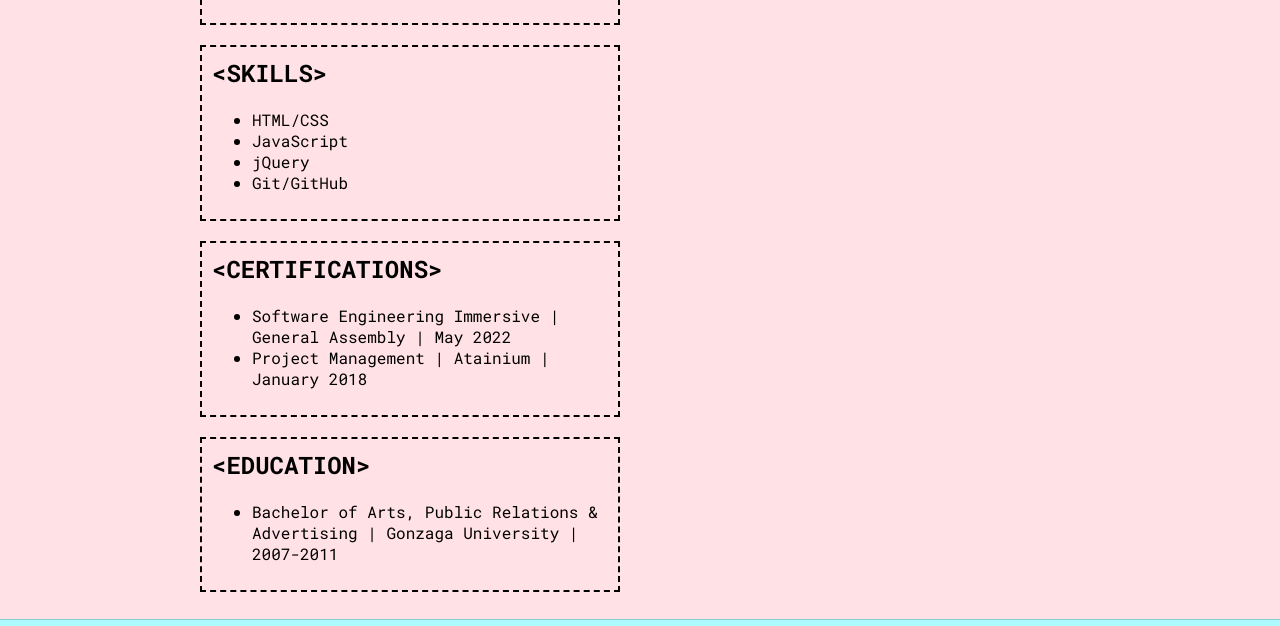
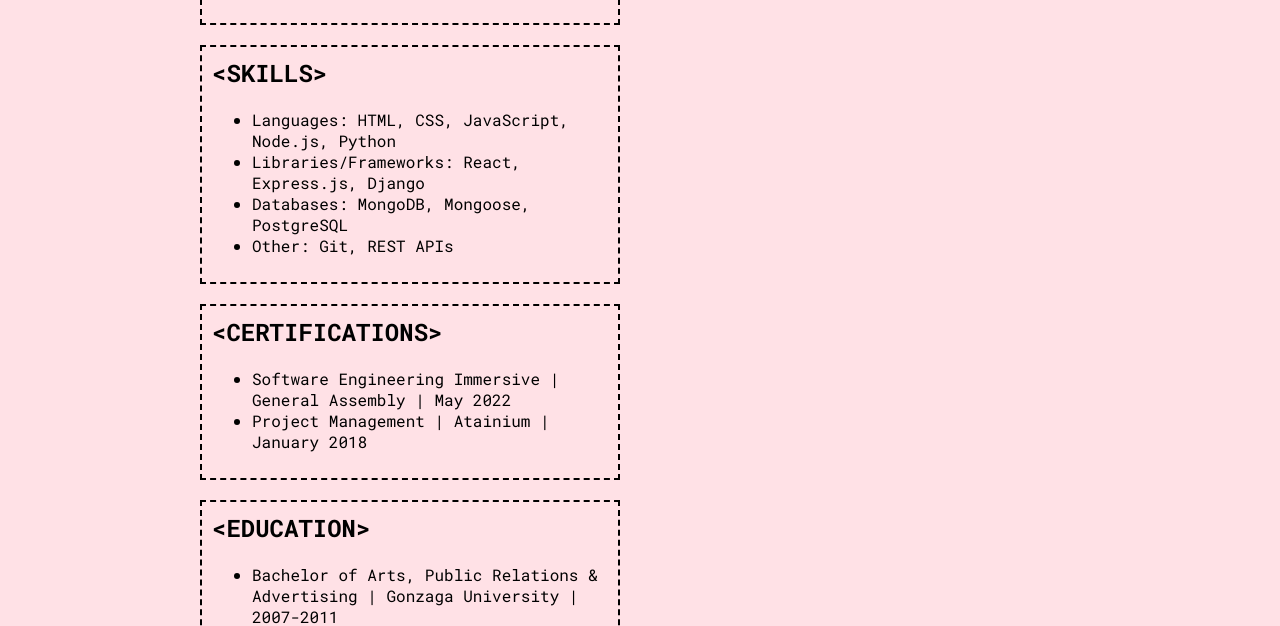
Before and after one commit to angelafrancisco/portfolio-website, a plain HTML site: page pages/resume.html in a window 1280 px wide. Shown: the part 1100-1726 px from the top of the page. Drawn offline with nearby package versions, Linux system fonts and the light colour scheme.

Commit message:
updating resume skills

```diff
--- a/pages/resume.html
+++ b/pages/resume.html
@@ -86,10 +86,10 @@
                 <div class="resume-box small">
                     <h2 class="resume-box-title">&lt;SKILLS&gt;</h2>
                     <ul class="skills-list">
-                        <li>HTML/CSS</li>
-                        <li>JavaScript</li>
-                        <li>jQuery</li>
-                        <li>Git/GitHub</li>
+                        <li>Languages: HTML, CSS, JavaScript, Node.js, Python</li>
+                        <li>Libraries/Frameworks: React, Express.js, Django</li>
+                        <li>Databases: MongoDB, Mongoose, PostgreSQL</li>
+                        <li>Other: Git, REST APIs</li>
                     </ul>
                 </div>
                 <div class="resume-box small">
```
